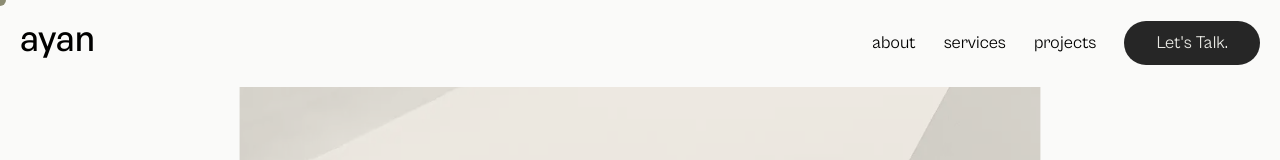
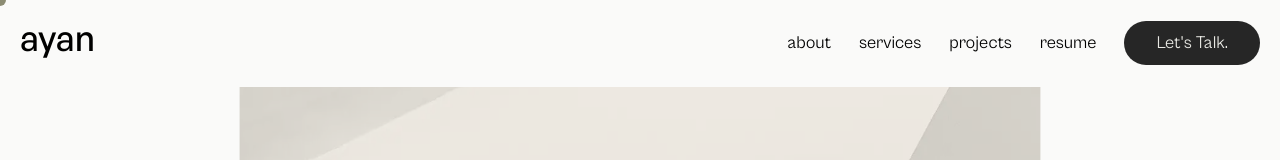
Before and after one commit to Ayan209e/Portfolio, a React (Vite) app: page / in a window 1280 px wide. Shown: the top 160 px of the page. Built offline with nearby package versions, Linux system fonts and the light colour scheme.

Commit message:
resume added in navbar

```diff
--- a/src/components/homepage/experience.jsx
+++ b/src/components/homepage/experience.jsx
@@ -16,7 +16,7 @@ export default function Experience() {
     "· Sign-Up Optimization – Streamlined registration with Next.js and TypeScript, reducing sign-up time by 30% and failures by 70%.",
   ];
 
-  const ineubytes = ["Web Developer", "Full Stack Web", "2023", "(2 mos)"];
+  const ineubytes = ["Intern", "Web Developer", "2023", "(2 mos)"];
 
   const ineubytesContents = [
     "· Developed an image search engine with React.js, Tailwind CSS, and the Pexels API for fast and accurate image retrieval.",
--- a/src/components/ui/NavBar.jsx
+++ b/src/components/ui/NavBar.jsx
@@ -81,6 +81,16 @@ export default function NavBar({ sectionRefs }) {
               <span>projects</span>
               <span className="absolute bottom-0 left-0 h-[0.125em] w-0 rounded-full bg-secondary-600 duration-300 ease-in-out group-hover:w-full"></span>
             </a>
+            <a
+              href="/src/assets/Resume.pdf"
+              className="group relative hidden md:inline-block"
+              target="_blank"
+              rel="noreferrer"
+              download
+            >
+              <span>resume</span>
+              <span className="absolute bottom-0 left-0 h-[0.125em] w-0 rounded-full bg-secondary-600 duration-300 ease-in-out group-hover:w-full"></span>
+            </a>
           </>
         )}
         <a
```
